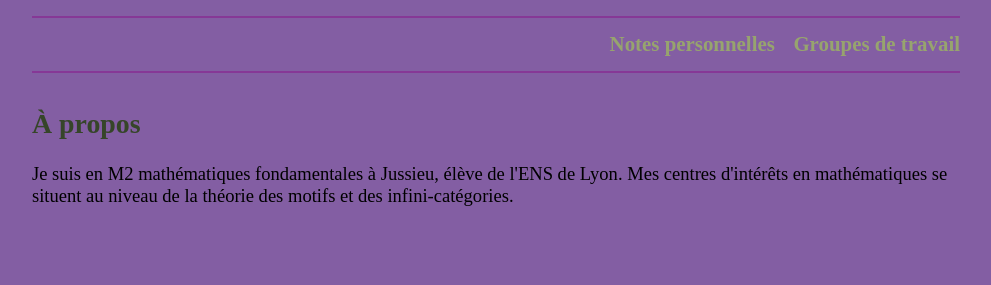
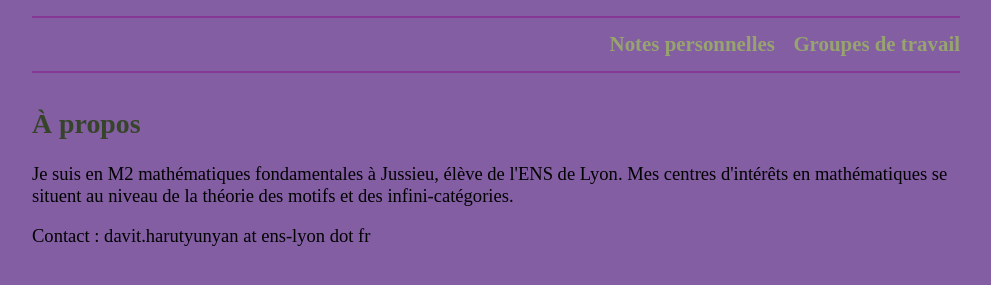
Before and after one commit to davit-perso/davit-perso.github.io, a plain HTML site: page index.html in a window 1280 px wide. Shown: the part 107-392 px from the top of the page, without its empty margins (144-1135 px from the left). Drawn offline with Linux system fonts and the light colour scheme.

Commit message:
Update index.html

```diff
--- a/index.html
+++ b/index.html
@@ -30,6 +30,7 @@
 	<main role="main">
 		<h2 id="apropos"> À propos </h2>
 		<p> Je suis en M2 mathématiques fondamentales à Jussieu, élève de l'ENS de Lyon. Mes centres d'intérêts en mathématiques se situent au niveau de la théorie des motifs et des infini-catégories.</p>
+		<p>Contact : davit.harutyunyan at ens-lyon dot fr</p>
 	</main>
 
 </body>
```
